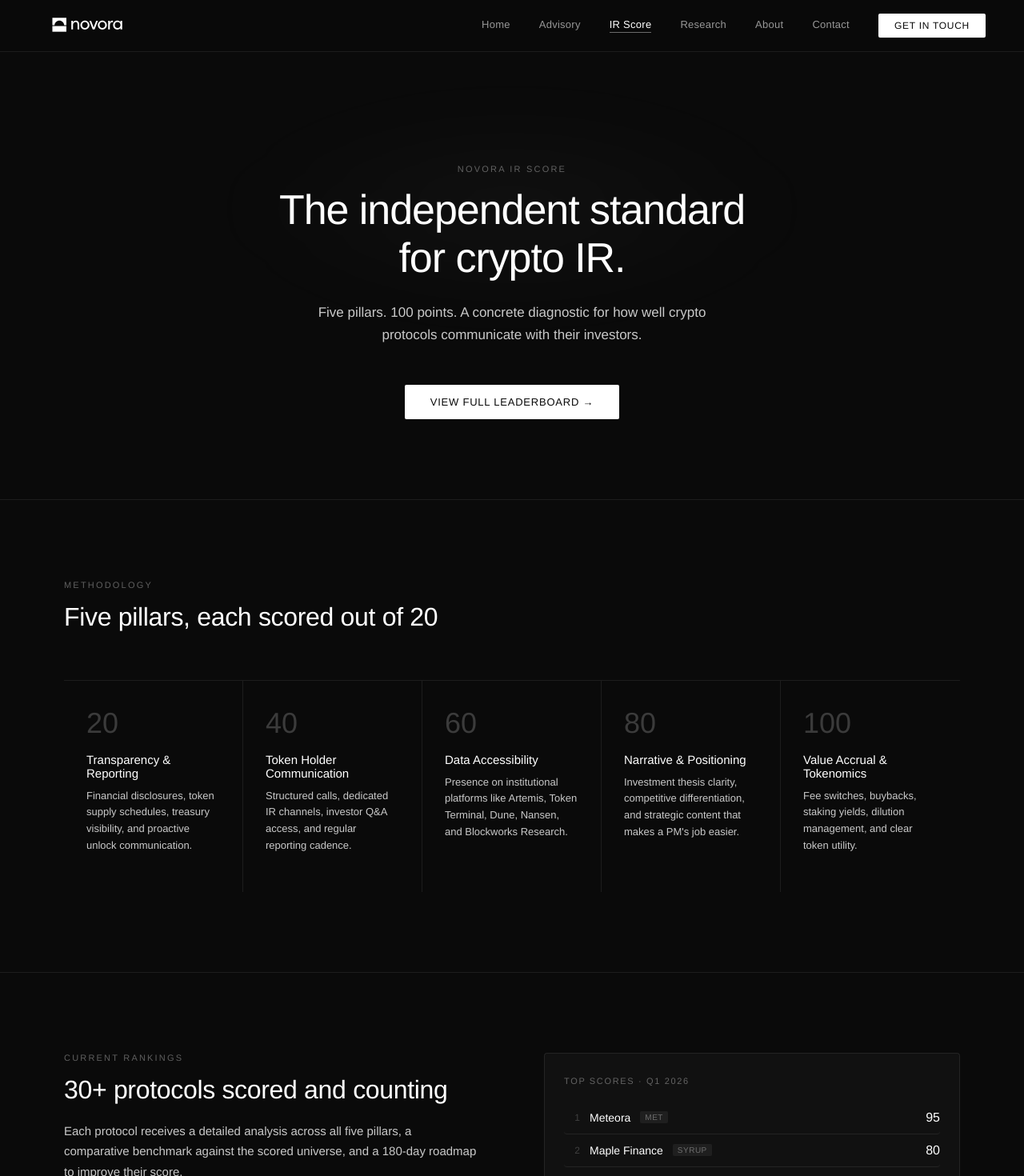
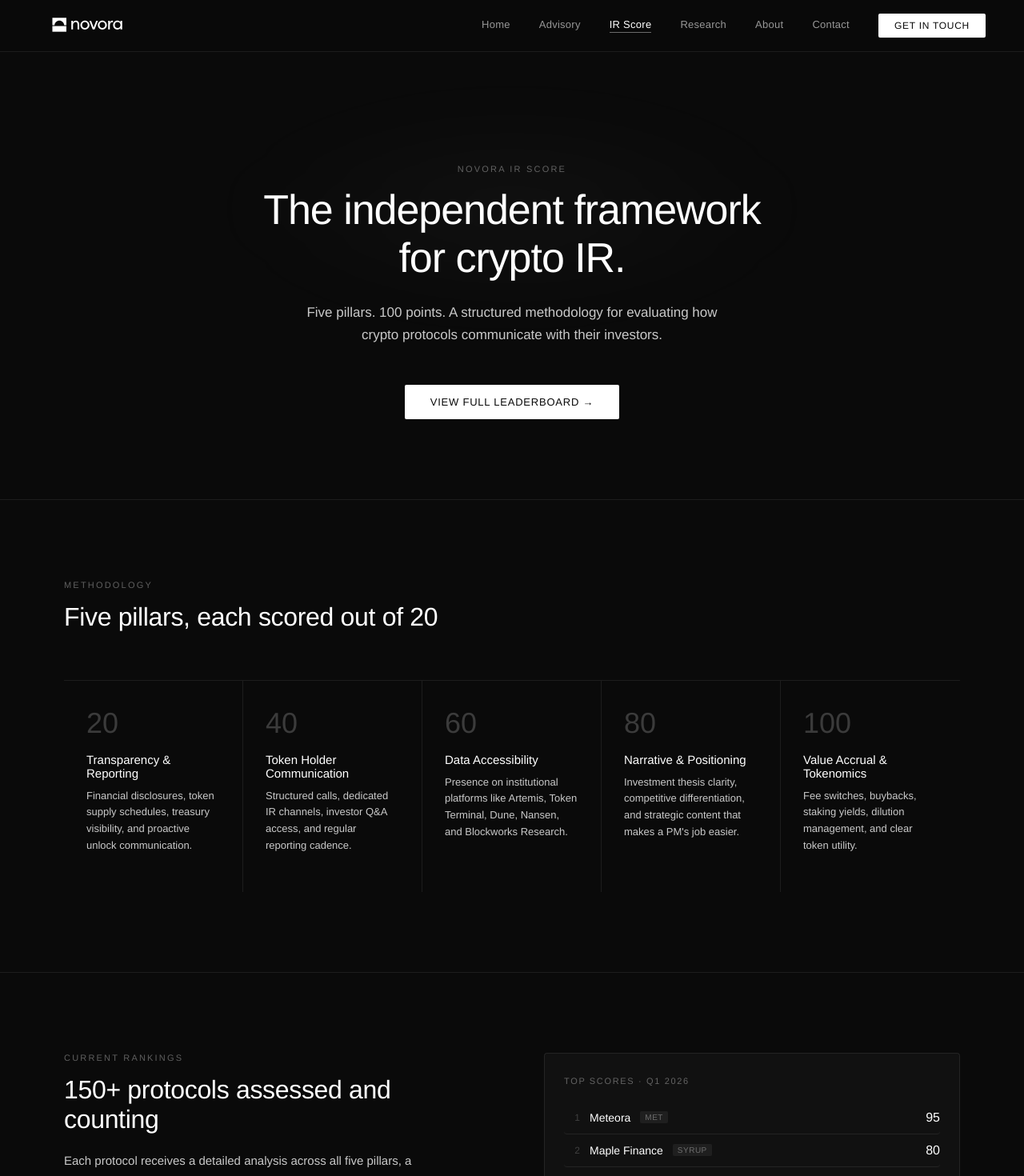
Before and after one commit to connrking/novora-site, a Next.js app: page /ir-score in a window 1280 px wide. Shown: the top 1470 px of the page at 80% size. Built offline with nearby package versions, Linux system fonts and the light colour scheme.

Commit message:
ir-score: reposition from standard to framework/methodology, update count to 150+

```diff
--- a/app/ir-score/page.jsx
+++ b/app/ir-score/page.jsx
@@ -96,14 +96,14 @@
           <h1 className="ir-hero-h1" style={{
             fontFamily: F.h, fontSize: 52, fontWeight: 300,
             color: C.white, letterSpacing: "-0.02em", margin: "0 0 24px", lineHeight: 1.15,
-          }}>The independent standard<br />for crypto IR.</h1>
+          }}>The independent framework<br />for crypto IR.</h1>
         </FadeIn>
         <FadeIn delay={0.2}>
           <p className="hero-sub" style={{
             fontFamily: F.h, fontSize: 17, color: C.gray200, fontWeight: 400,
             maxWidth: 520, margin: "0 auto 48px", lineHeight: 1.65,
           }}>
-            Five pillars. 100 points. A concrete diagnostic for how well crypto protocols communicate with their investors.
+            Five pillars. 100 points. A structured methodology for evaluating how crypto protocols communicate with their investors.
           </p>
         </FadeIn>
         <FadeIn delay={0.4}>
@@ -146,7 +146,7 @@
               <h2 className="section-h2" style={{
                 fontSize: 32, fontWeight: 300, color: C.white,
                 letterSpacing: "-0.01em", margin: "0 0 20px",
-              }}>30+ protocols scored and counting</h2>
+              }}>150+ protocols assessed and counting</h2>
               <p style={{
                 fontSize: 15, lineHeight: 1.7, color: C.gray200, fontWeight: 400, margin: "0 0 32px",
               }}>
```
